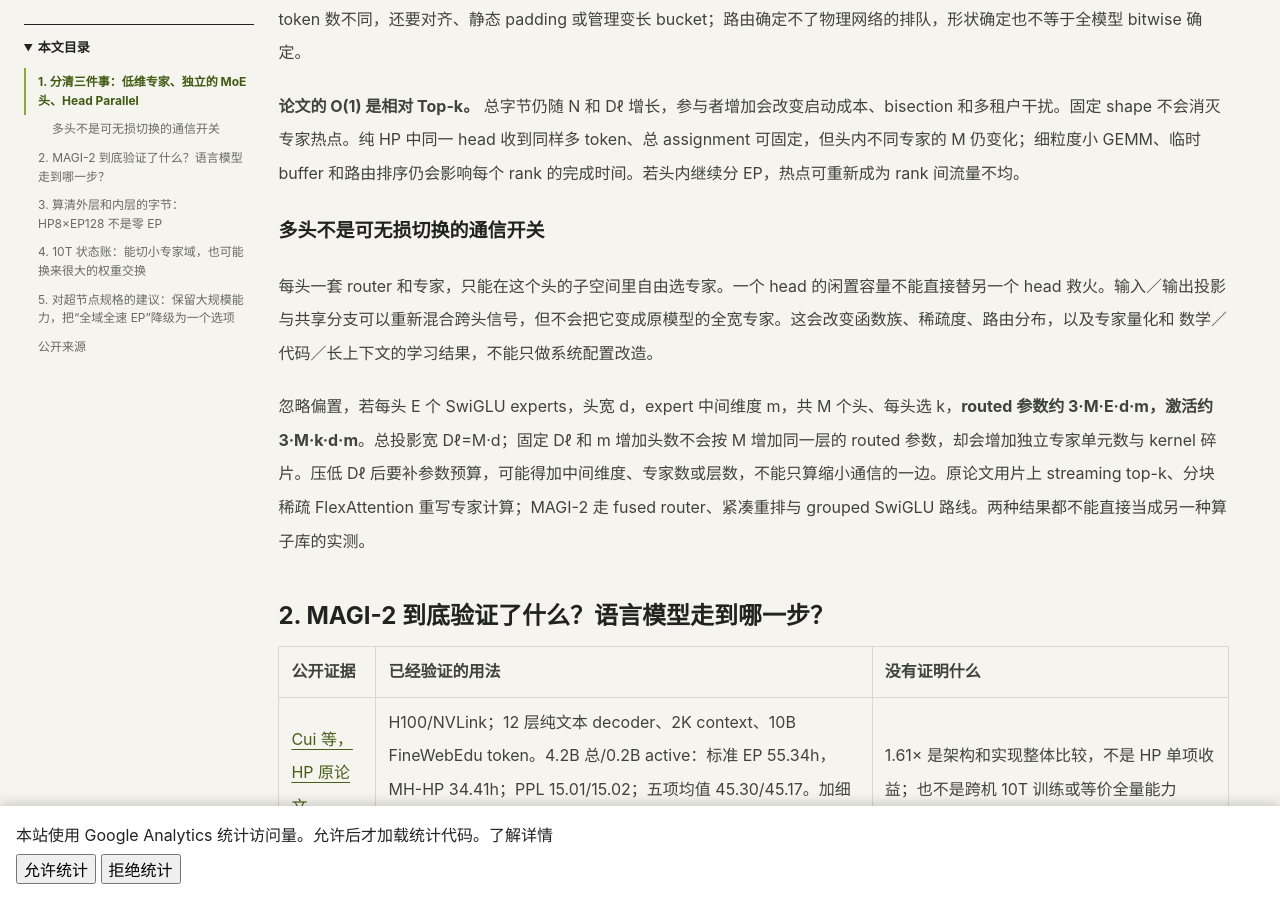
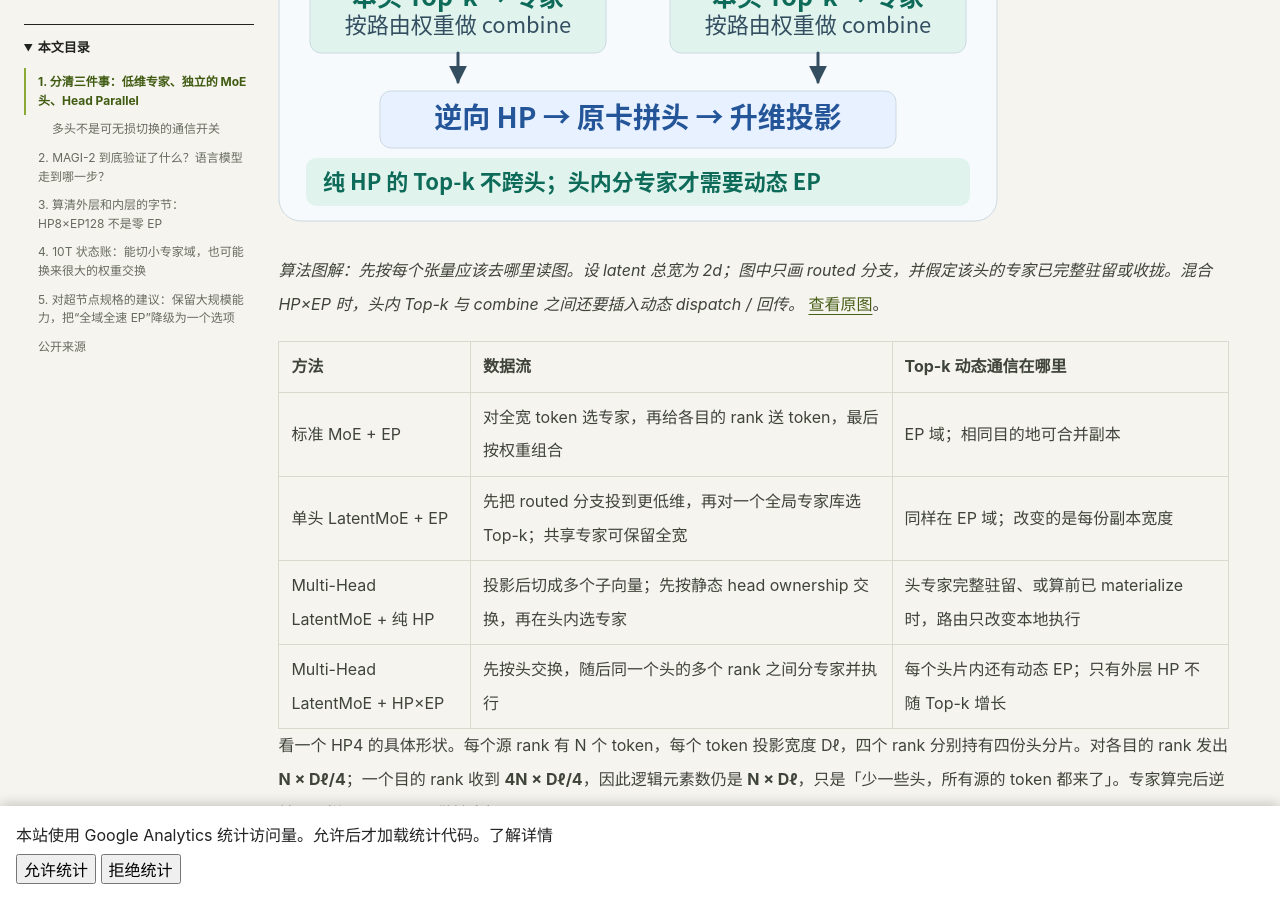
Before and after one commit to ai-v5/LLMNews, a Jekyll site: the page built from docs/_posts/2026-11-28-latentmoe-head-parallel-10t-supernode.md, in a window 1280 px wide and 900 px high, scrolled down 1582 px. Built offline with Jekyll 4.4.1, drawn with Linux system fonts in a browser that asks for light colours.

Commit message:
补充 MoE、投机解码与稀疏注意力算法数据流图 (#135)

```diff
--- a/docs/_posts/2026-11-28-latentmoe-head-parallel-10t-supernode.md
+++ b/docs/_posts/2026-11-28-latentmoe-head-parallel-10t-supernode.md
@@ -29,6 +29,10 @@ sources:
 本文依据 2026 年 11 月 28 日可核实的公开资料。下文 10T–40T 规模、精度、分片和带宽均为独立假设算例，不是任何厂商产品或内部项目规格。
 
 ## 1. 分清三件事：低维专家、独立的 MoE 头、Head Parallel
+
+![HP2 前向示意：源 A/B 先各自降维切头，头 0 收 A₀、B₀，头 1 收 A₁、B₁；本头选专家并合并，逆向交换把头片送回源卡拼接。]({{ '/assets/latentmoe-hp-module-flow.svg' | relative_url }})
+
+*算法图解：先按每个张量应该去哪里读图。设 latent 总宽为 2d；图中只画 routed 分支，并假定该头的专家已完整驻留或收拢。混合 HP×EP 时，头内 Top-k 与 combine 之间还要插入动态 dispatch / 回传。* [查看原图]({{ '/assets/latentmoe-hp-module-flow.svg' | relative_url }})。
 
 | 方法 | 数据流 | Top-k 动态通信在哪里 |
 |---|---|---|
```
Also changed, not shown: docs/_posts/2026-11-27-deepseek-ascend-upstream-stack.md (+8 -0 lines), docs/_posts/2026-11-28-mtp-dspark-dfly2-long-acceptance.md (+12 -0 lines), docs/assets/deepseek-ascend-dsa-module-flow.svg (added), docs/assets/deepseek-ascend-eplb-module-flow.svg (added), docs/assets/latentmoe-hp-module-flow.svg (added), docs/assets/specdecode-dfly2-kv-module-flow.svg (added), docs/assets/specdecode-mtp-dspark-module-flow.svg (added), docs/assets/specdecode-verify-token-flow.svg (added).
